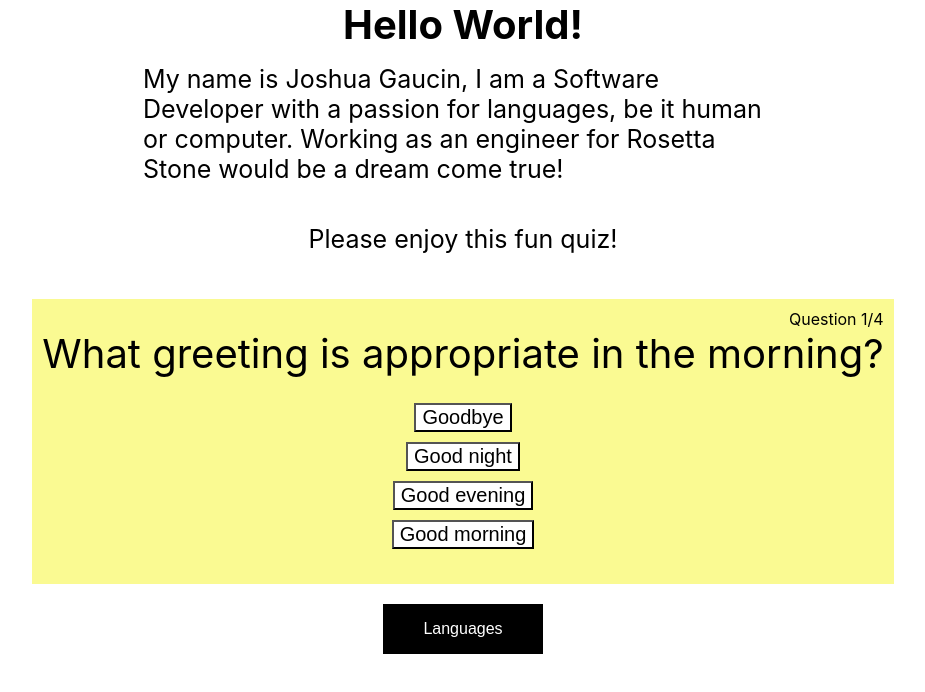
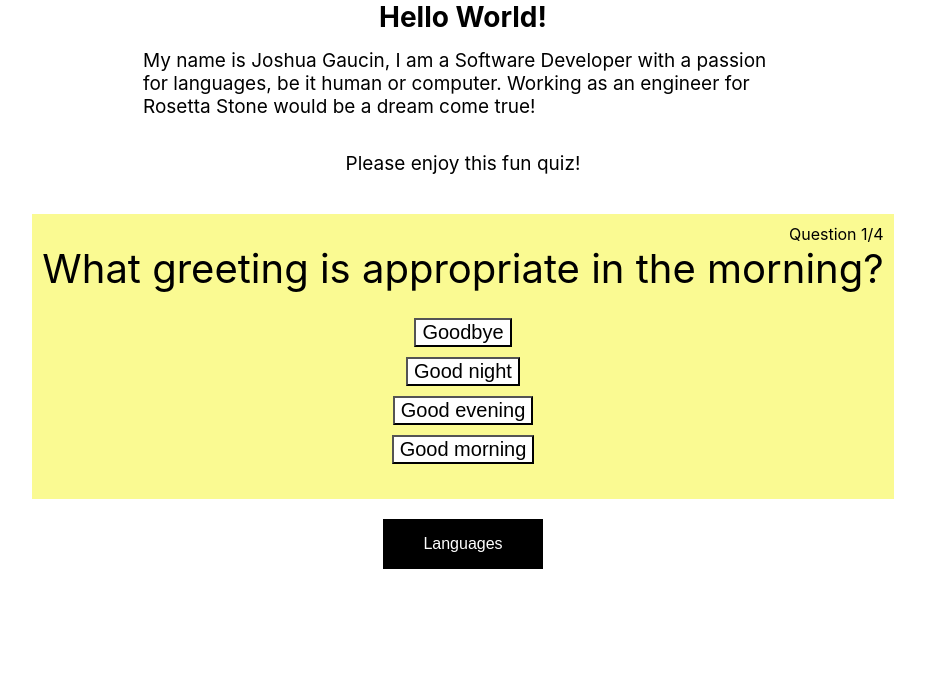
Before and after one commit to joshuagaucin/Rosetta-app, a React (Create React App) app: page / in a window 1280 px wide. Shown: the top 692 px of the page, without its empty margins (177-1102 px from the left). Built offline with nearby package versions, Linux system fonts and the light colour scheme.

Commit message:
font size change

```diff
--- a/src/components/languages/language.css
+++ b/src/components/languages/language.css
@@ -12,10 +12,10 @@
 }
 
 h1 {
-    font-size: 40px;
+    font-size: 28px;
     margin:0;
     padding:0;
 }
 p{
-    font-size: 25px;
+    font-size: 19px;
 }
```
Also changed, not shown: 1 other file (tests, documents, lock files or other folders).
